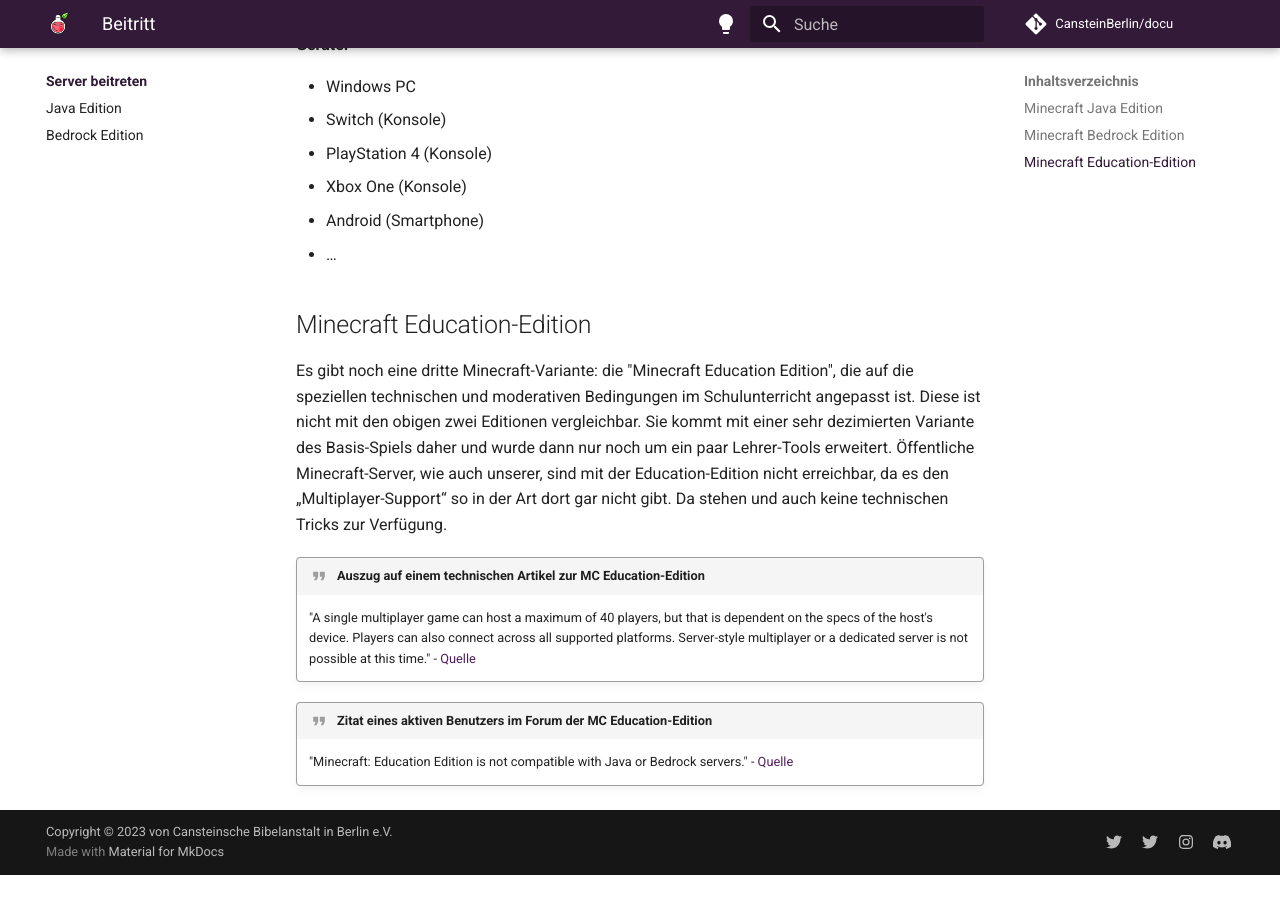
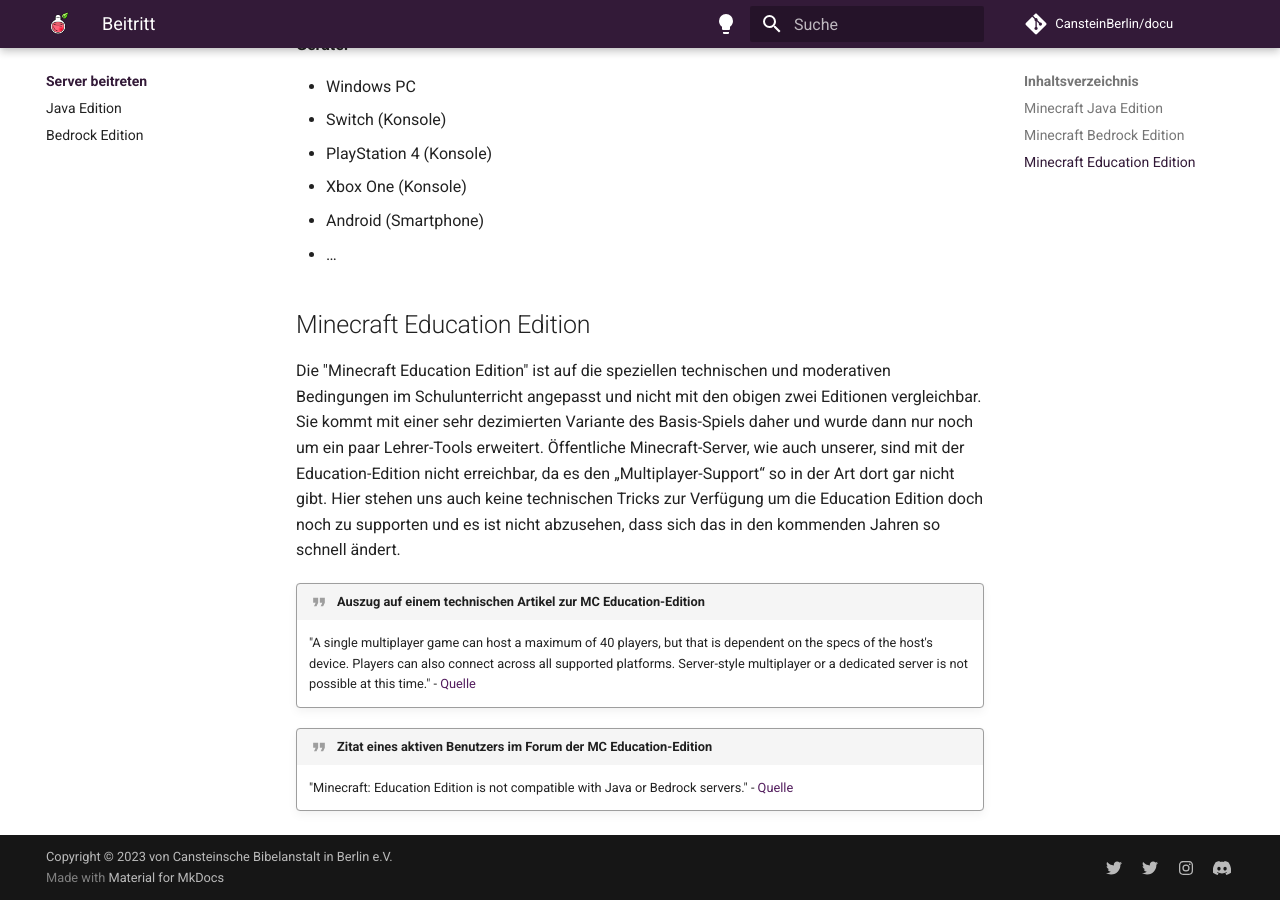
Before and after one commit to CansteinBerlin/docu, an MkDocs documentation site: the page built from docs/serverjoin/index.md, in a window 1280 px wide and 900 px high, scrolled down 1309 px. Built offline with MkDocs 1.6.1 and Material for MkDocs 9.7.7, drawn with Linux system fonts in a browser that asks for light colours; comment, search, counter and statistics services are not loaded; before the commit the page ends 2184 px from its top, so only the background shows below that.

Commit message:
Small reworking of description

```diff
--- a/docs/serverjoin/index.md
+++ b/docs/serverjoin/index.md
@@ -33,9 +33,9 @@
 - Android (Smartphone)
 - …
 
-## Minecraft Education-Edition
+## Minecraft Education Edition
 
-Es gibt noch eine dritte Minecraft-Variante: die "Minecraft Education Edition", die auf die speziellen technischen und moderativen Bedingungen im Schulunterricht angepasst ist. Diese ist nicht mit den obigen zwei Editionen vergleichbar. Sie kommt mit einer sehr dezimierten Variante des Basis-Spiels daher und wurde dann nur noch um ein paar Lehrer-Tools erweitert. Öffentliche Minecraft-Server, wie auch unserer, sind mit der Education-Edition nicht erreichbar, da es den „Multiplayer-Support“ so in der Art dort gar nicht gibt. Da stehen und auch keine technischen Tricks zur Verfügung.
+Die "Minecraft Education Edition" ist auf die speziellen technischen und moderativen Bedingungen im Schulunterricht angepasst und nicht mit den obigen zwei Editionen vergleichbar. Sie kommt mit einer sehr dezimierten Variante des Basis-Spiels daher und wurde dann nur noch um ein paar Lehrer-Tools erweitert. Öffentliche Minecraft-Server, wie auch unserer, sind mit der Education-Edition nicht erreichbar, da es den „Multiplayer-Support“ so in der Art dort gar nicht gibt. Hier stehen uns auch keine technischen Tricks zur Verfügung um die Education Edition doch noch zu supporten und es ist nicht abzusehen, dass sich das in den kommenden Jahren so schnell ändert.
 
 !!! quote "Auszug auf einem technischen Artikel zur MC Education-Edition"
 
```
